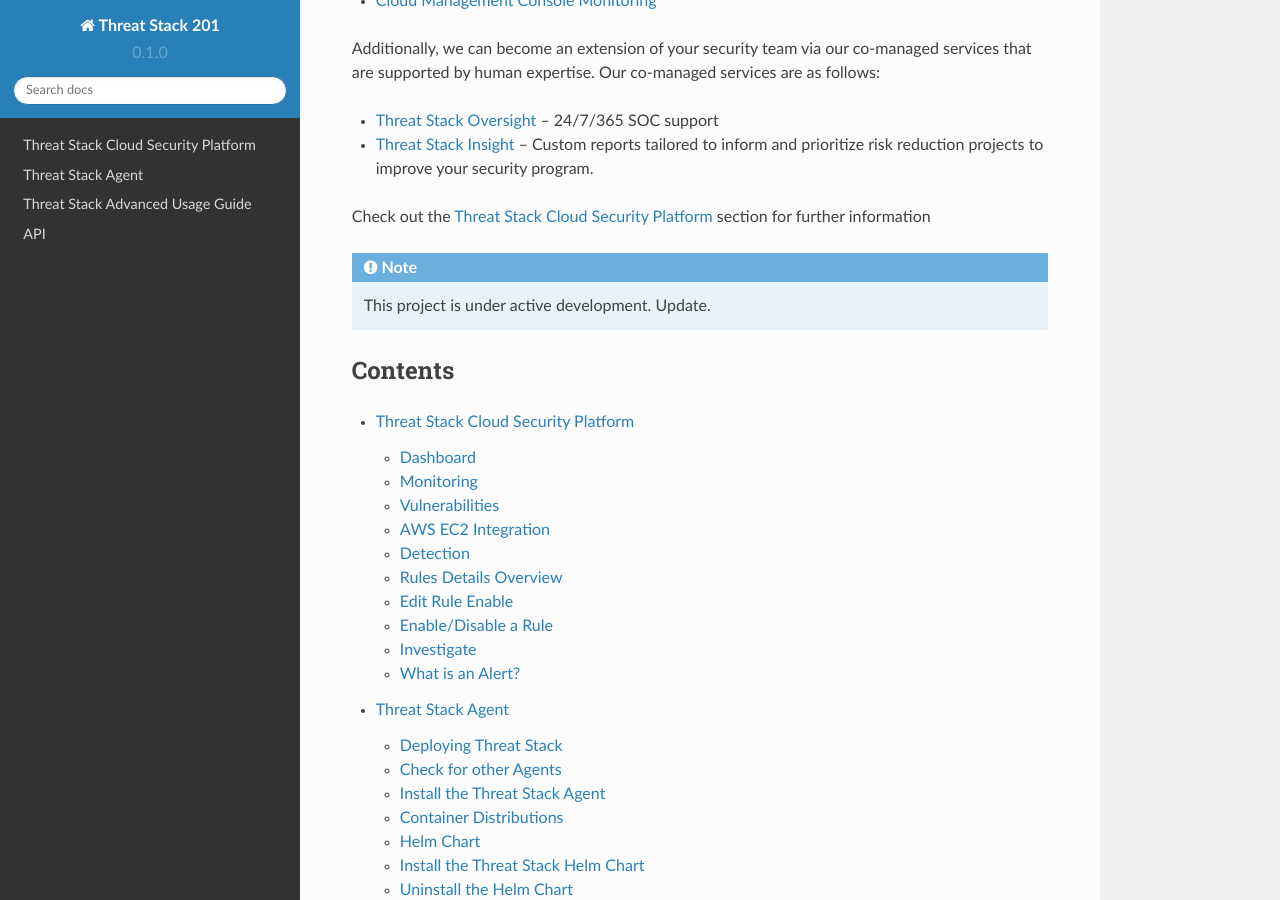
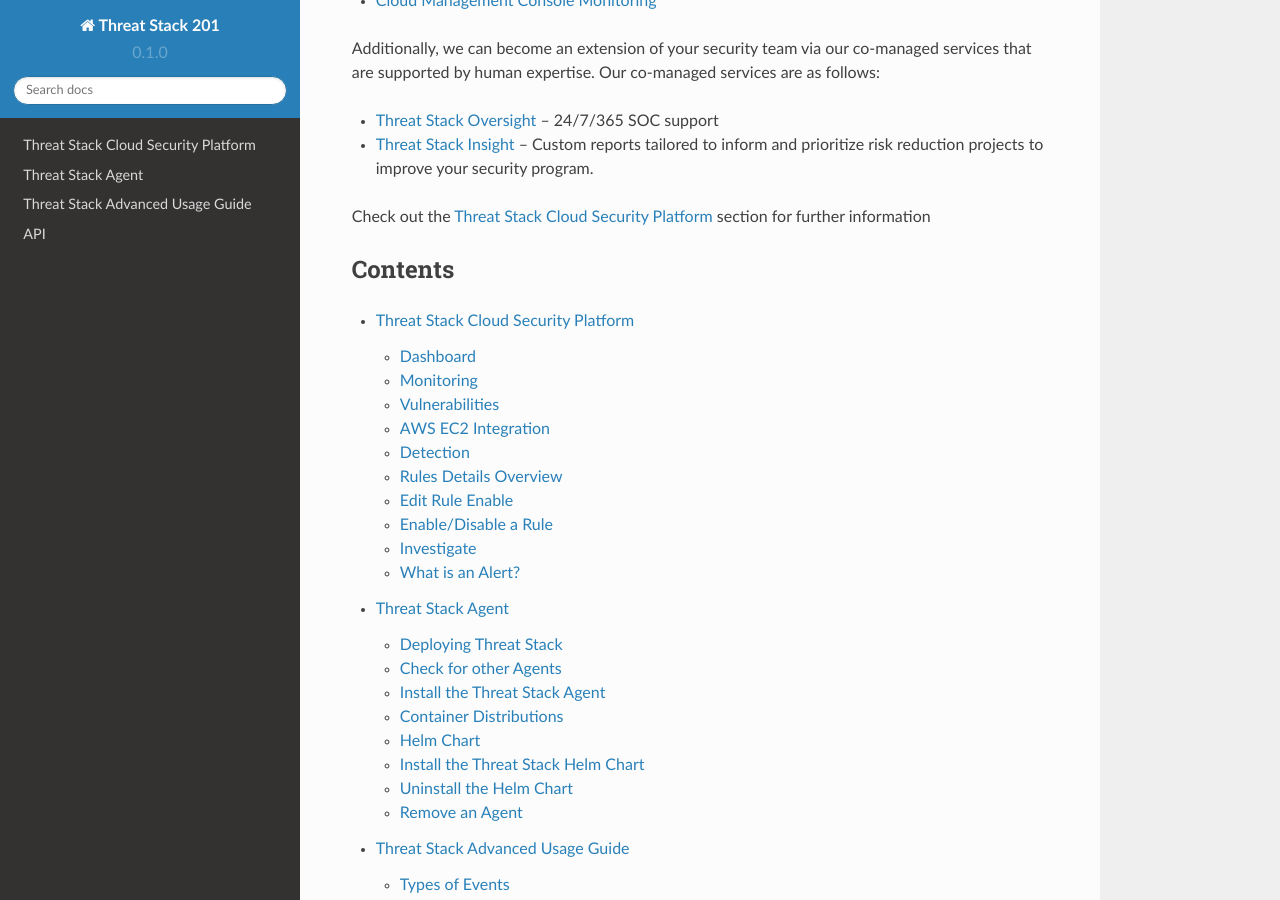
Before and after one commit to skrizzy16/rtdtest94, a Sphinx documentation site: the page built from docs/source/index.rst, in a window 1280 px wide and 900 px high, scrolled down 864 px. Built offline with Sphinx 7.4.7 and the Read the Docs theme 2.0.0, drawn with Linux system fonts in a browser that asks for light colours.

Commit message:
Update index.rst

```diff
--- a/docs/source/index.rst
+++ b/docs/source/index.rst
@@ -26,9 +26,6 @@ Additionally, we can become an extension of your security team via our co-manage
 
 Check out the :doc:`Threat Stack Cloud Security Platform` section for further information
 
-.. note::
-
-   This project is under active development. Update.
 
 Contents
 --------
```
